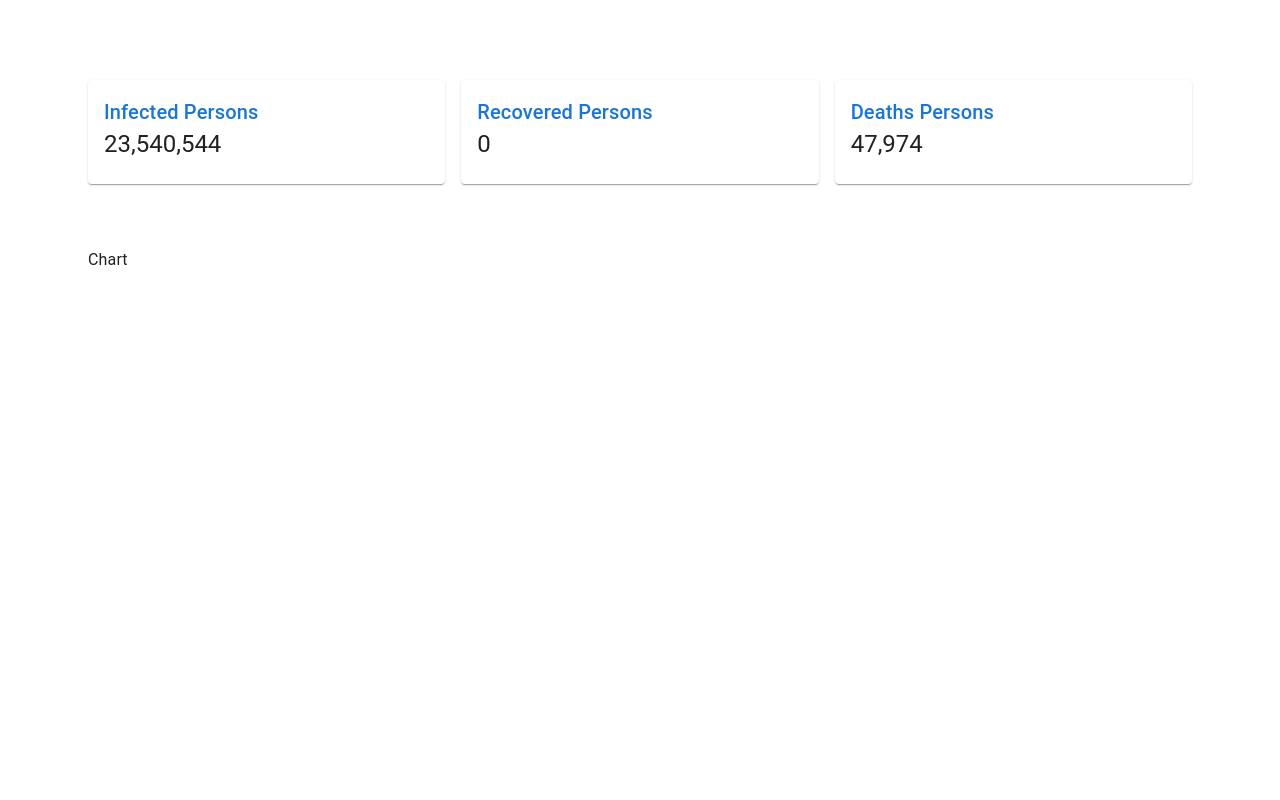
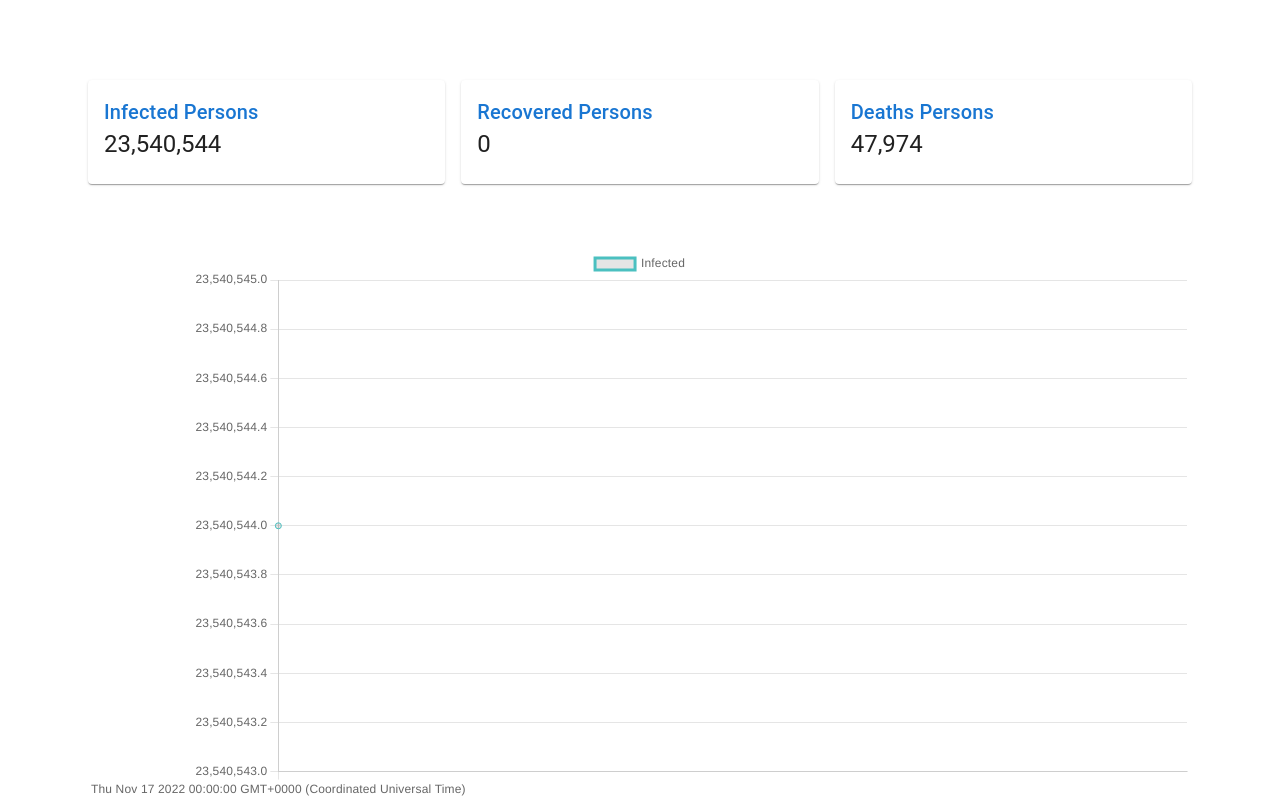
Before and after one commit to s-yoshiii/dashboard-api-practice, a React (Create React App) app: page / in a window 1280 px wide. Built offline with nearby package versions, Linux system fonts and the light colour scheme.

Commit message:
Cartコンポーネントの調整

```diff
--- a/src/features/graph/Chart/Chart.tsx
+++ b/src/features/graph/Chart/Chart.tsx
@@ -1,12 +1,31 @@
 import React from "react";
+import { Chart, registerables } from "chart.js";
+import { Line } from "react-chartjs-2";
 import { useSelector } from "react-redux";
 import { selectDaily } from "../graphSlice";
 
-const Chart = () => {
+Chart.register(...registerables);
+const Charta = () => {
   const daily = useSelector(selectDaily);
+  const dates = daily.map(({ Date }) => Date);
   console.log(daily);
-  const dates = daily.map(({ Date }) => Date);
-  return <div>Chart</div>;
+  const lineChart = daily[0] && (
+    <Line
+      data={{
+        labels: dates.map((data) => new Date(data).toString()),
+        datasets: [
+          {
+            label: "Infected",
+            data: daily.map((data) => data.Confirmed),
+            fill: false,
+            borderColor: "rgb(75, 192, 192)",
+            tension: 0.1,
+          },
+        ],
+      }}
+    />
+  );
+  return <div>{lineChart}</div>;
 };
 
-export default Chart;
+export default Charta;
```
